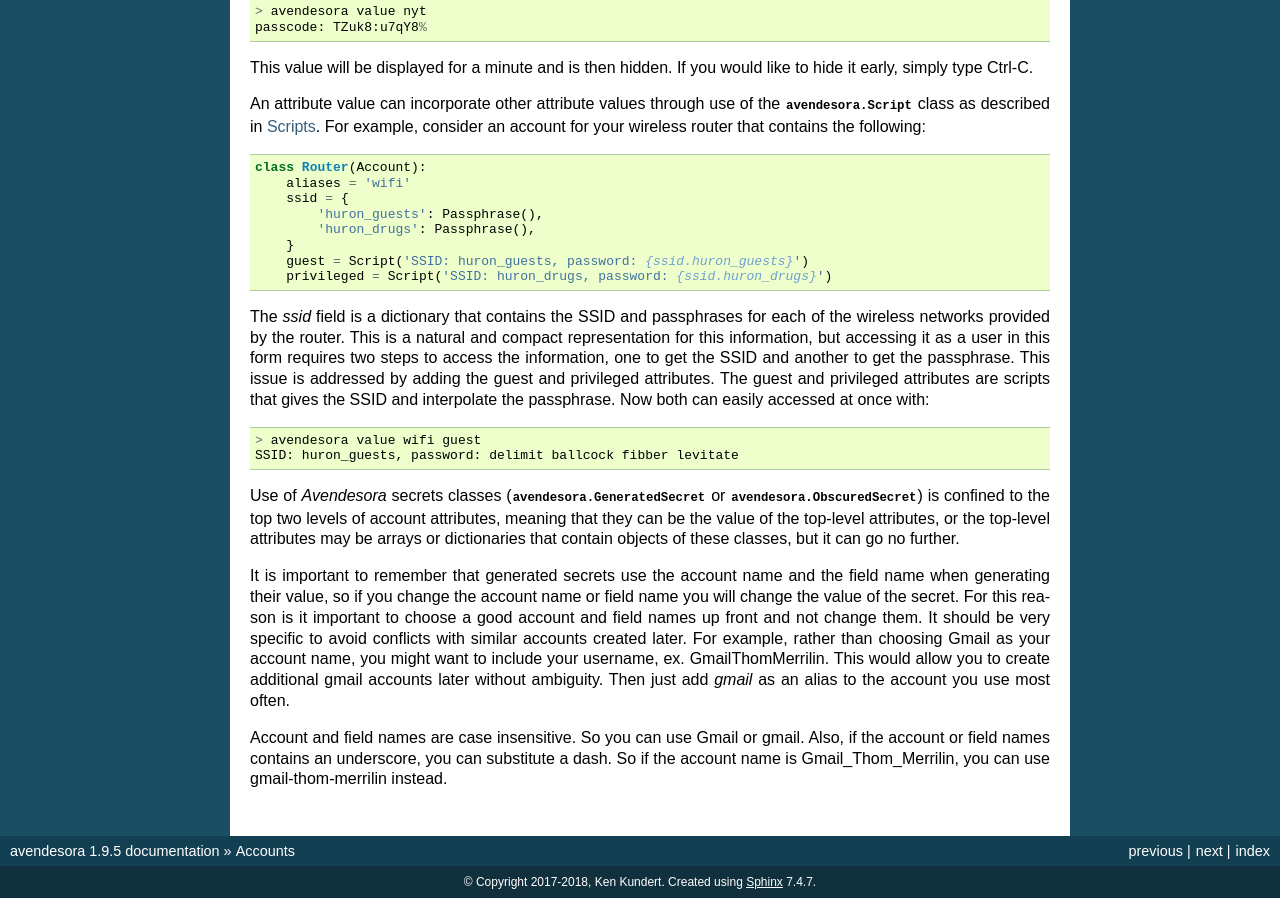
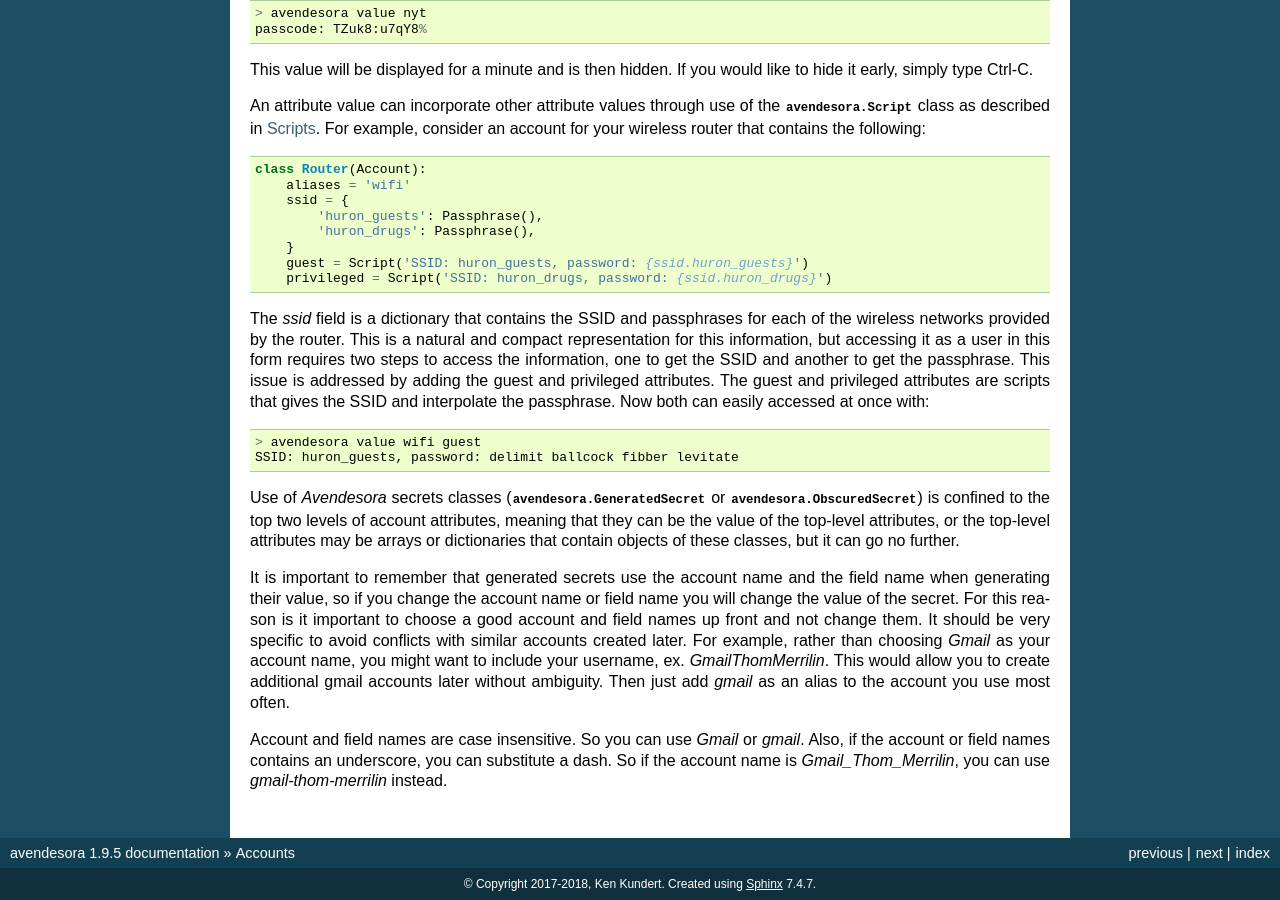
Before and after one commit to KenKundert/avendesora, a Sphinx documentation site: the page built from doc/accounts.rst, in a window 1280 px wide and 900 px high, scrolled down 2354 px. Built offline with Sphinx 7.4.7, drawn with Linux system fonts in a browser that asks for light colours.

```diff
--- a/avendesora/__init__.py
+++ b/avendesora/__init__.py
@@ -8,11 +8,11 @@ from .generator import PasswordGenerator
 from .obscure import Hide, Hidden, GPG
 try:
     from .obscure import Scrypt
-except ImportError:  # no cover
+except ImportError:  # pragma: no cover
     pass
 try:
     from .otp import OTP
-except ImportError:  # no cover
+except ImportError:  # pragma: no cover
     pass
 from .recognize import (
     RecognizeAll, RecognizeAny, RecognizeTitle, RecognizeURL, RecognizeCWD,
--- a/doc/accounts.rst
+++ b/doc/accounts.rst
@@ -200,12 +201,12 @@ field name when generating their value, so if you change the account name or
 field name you will change the value of the secret.  For this reason is it
 important to choose a good account and field names up front and not change them.
 It should be very specific to avoid conflicts with similar accounts created
-later.  For example, rather than choosing Gmail as your account name, you might
-want to include your username, ex.  GmailThomMerrilin.  This would allow you to
-create additional gmail accounts later without ambiguity.  Then just add *gmail*
-as an alias to the account you use most often.
+later.  For example, rather than choosing *Gmail* as your account name, you
+might want to include your username, ex.  *GmailThomMerrilin*.  This would allow
+you to create additional gmail accounts later without ambiguity.  Then just add
+*gmail* as an alias to the account you use most often.
 
-Account and field names are case insensitive. So you can use Gmail or gmail.
+Account and field names are case insensitive. So you can use *Gmail* or *gmail*.
 Also, if the account or field names contains an underscore, you can substitute
-a dash. So if the account name is Gmail_Thom_Merrilin, you can use
-gmail-thom-merrilin instead.
+a dash. So if the account name is *Gmail_Thom_Merrilin*, you can use
+*gmail-thom-merrilin* instead.
```
Also changed, not shown: other parts of doc/accounts.rst (+6 -5 lines), doc/helpers.rst (+20 -1 lines), 4 other files.
